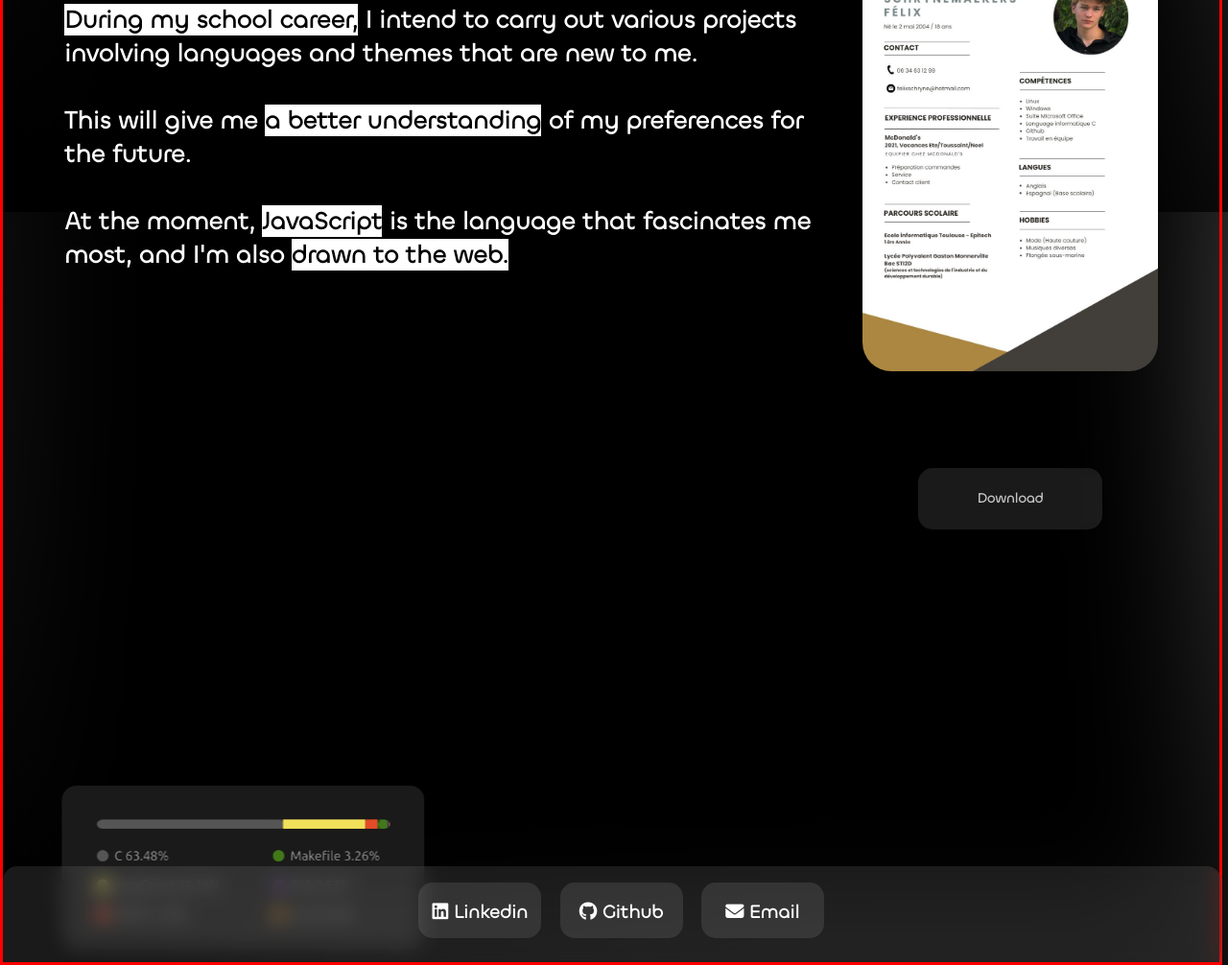
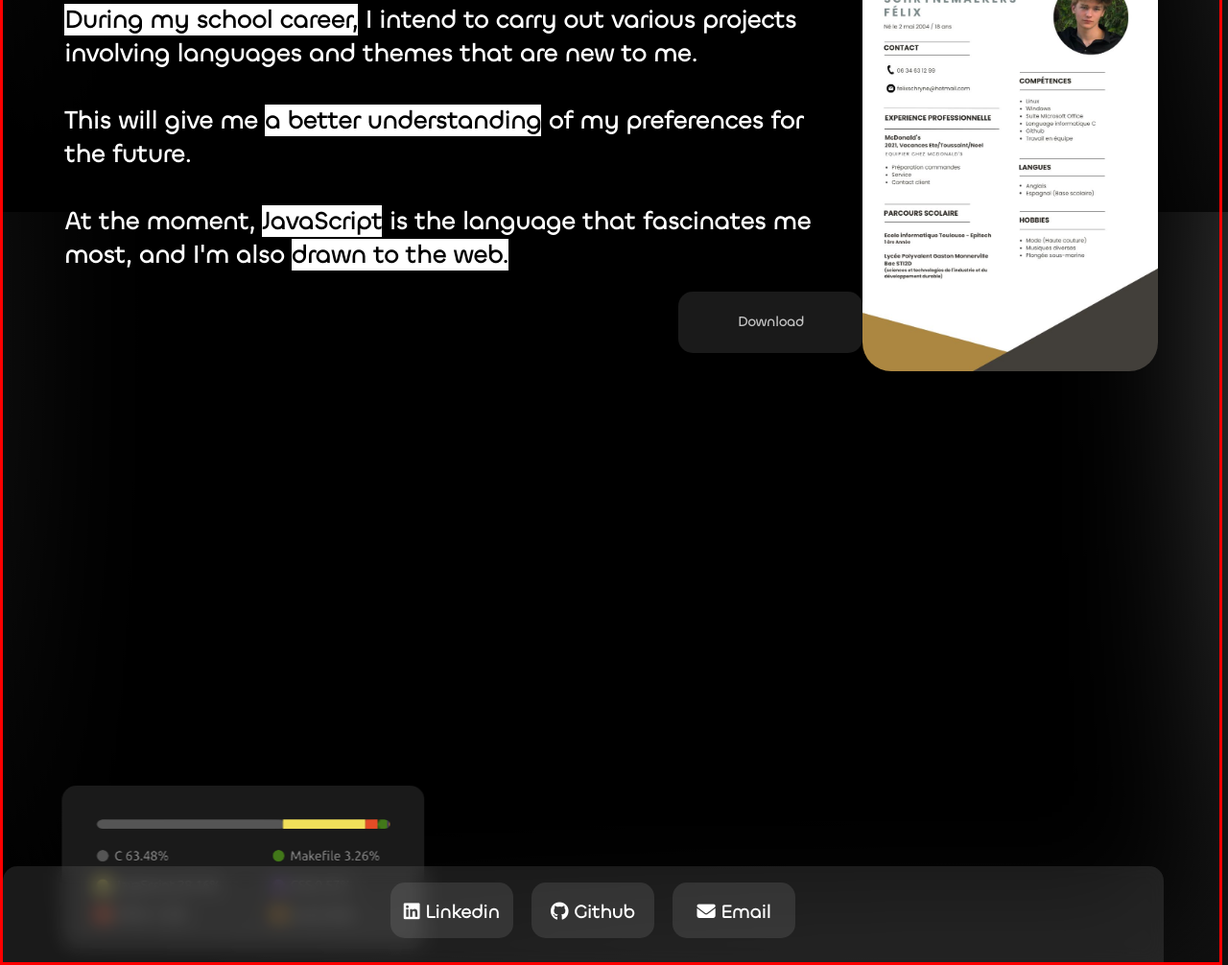
Before and after one commit to felixlvu/My-Folio, a website: page index.html in a window 1280 px wide. Shown: the part 4579-5585 px from the top of the page at 96% size. Drawn offline with nearby package versions, Linux system fonts and the light colour scheme.

Commit message:
EDIT: reduce width of social square

```diff
--- a/index.html
+++ b/index.html
@@ -504,7 +504,7 @@
       position: absolute;
       left: 0;
       bottom: 0;
-      width: 98.6%;
+      width: 93vw;
       height: 10vh;
       background-color: rgba( 255,255, 255, 0.1);
       border-radius: 15px 15px 0px 0px;
@@ -571,8 +571,6 @@
       background-color: rgba( 255,255, 255, 0.1);
       color:rgba(255, 255, 255, 0.743);
       font-size: 1.1vw;
-      margin-top: 23vh;
-      margin-right: -19.5vw;
       border-radius: 15px;
       padding: 10px;
       font-family: my-font;
```
